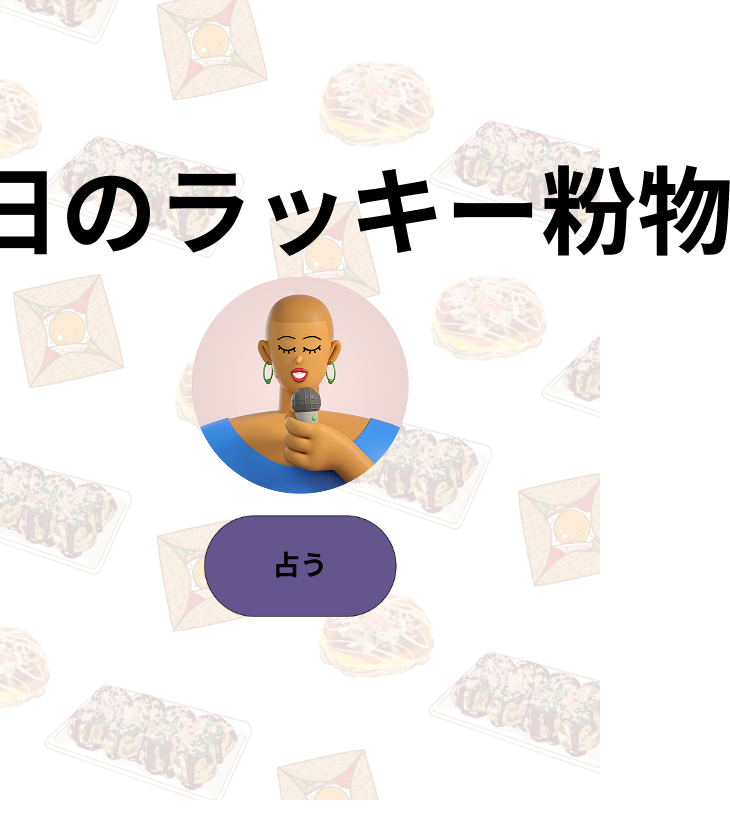
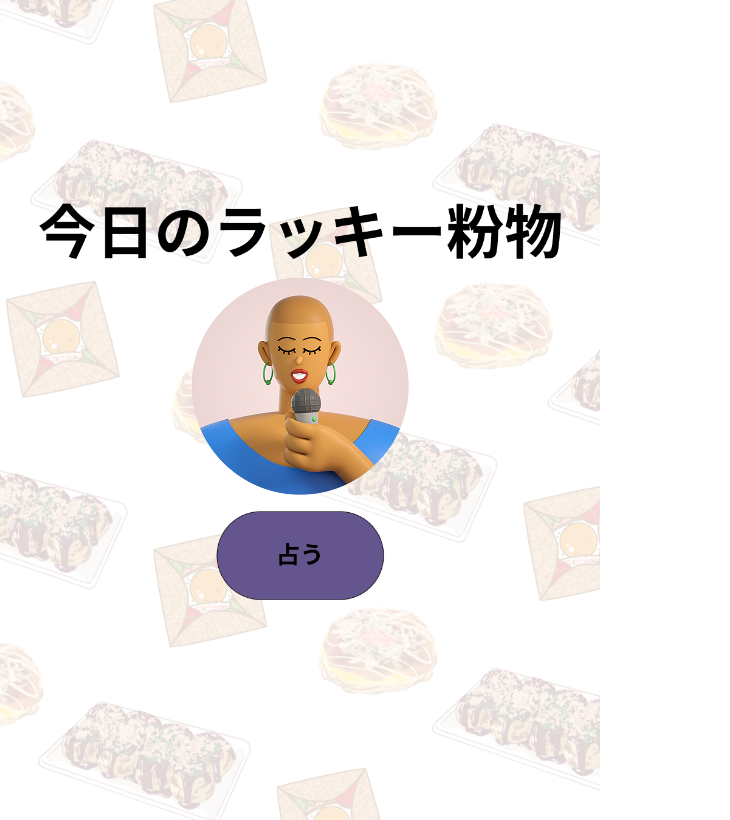
Before and after one commit to kc3hack/2025_14, a React (Create React App) app in the folder frontend/: page / in a window 600 px wide. Shown: the whole page, 730 px wide, since content can reach past the window. Built offline with nearby package versions, Linux system fonts and the light colour scheme; a web font is replaced by a local one.

Commit message:
占い画面をレスポンシブデザインに修正

```diff
--- a/frontend/src/lucky_powder/lucky_powder.css
+++ b/frontend/src/lucky_powder/lucky_powder.css
@@ -1,25 +1,35 @@
 /* lucky_powder.css */
+
+/* 全体のスタイル */
 .container {
   text-align: center;
   background: url('./material/background.png') no-repeat center center;
   background-size: cover;
-  height: 100vh;
+  min-height: 100vh;  /* 高さを100vhからmin-heightに変更 */
   display: flex;
   flex-direction: column;
   justify-content: center; /* 垂直方向の中央揃え */
   align-items: center; /* 水平方向の中央揃え */
+  padding: 20px;  /* 画面端に余白を追加 */
 }
 
+/* ロゴ画像のスタイル */
 .logo-image {
   display: flex;
   justify-content: center; /* 水平方向の中央揃え */
   margin-bottom: 20px; /* 要素間のスペースを追加 */
   background-color: transparent;
-  /*ボタンの縁を消し去るもの(以下の2つ)*/
-  outline: none;
-  border: none;
 }
 
+/* テキストイメージのスタイル */
+.text-image {
+  display: flex;
+  justify-content: center; /* 水平方向の中央揃え */
+  margin-bottom: 20px; /* 要素間のスペースを追加 */
+  background-color: transparent;
+}
+
+/* ボタンのスタイル */
 .Button {
   border: none;
   background: none;
@@ -33,3 +43,49 @@
   width: 100%; /* 必要に応じてサイズを調整 */
   height: auto;
 }
+
+/* モバイルデバイス向けのスタイル（画面幅が600px以下） */
+@media (max-width: 600px) {
+  .container {
+    padding: 10px;  /* スマホ用に少し余白を減らす */
+  }
+
+  .Button img {
+    width: 80%; /* ボタンの画像サイズを小さく */
+  }
+
+  .logo-image {
+    margin-bottom: 10px; /* ロゴ画像と他の要素間のスペースを調整 */
+  }
+
+  /* スマホ用にテキストイメージのサイズを調整 */
+  .text-image img {
+    width: 80%;  /* 画像サイズを80%に調整 */
+    height: auto; /* 高さを自動で調整 */
+  }
+
+  .text-image {
+    margin-bottom: 15px; /* テキストイメージと他の要素間のスペースを調整 */
+  }
+}
+
+/* タブレットサイズ（600px〜900px） */
+@media (min-width: 600px) and (max-width: 900px) {
+  .Button img {
+    width: 90%; /* タブレットではボタン画像を少し大きく */
+  }
+
+  .logo-image {
+    margin-bottom: 15px; /* ロゴ画像と他の要素間のスペースを調整 */
+  }
+
+  /* タブレット向けにテキストイメージのサイズ調整 */
+  .text-image img {
+    width: 90%; /* 画像サイズを90%に調整 */
+    height: auto;
+  }
+
+  .text-image {
+    margin-bottom: 18px; /* テキストイメージと他の要素間のスペースを調整 */
+  }
+}
--- a/frontend/src/lucky_powder/lucky_powder.js
+++ b/frontend/src/lucky_powder/lucky_powder.js
@@ -30,7 +30,7 @@ function AvatarImage() {
 
 function TextImage() {
   return (
-    <div className="logo-image">
+    <div className="text-image">
       <img src={text} alt="text" />
     </div>
   );
--- a/frontend/src/lucky_powder_judge/lucky_powder_judge.css
+++ b/frontend/src/lucky_powder_judge/lucky_powder_judge.css
@@ -1,169 +1,245 @@
-.background {
+/* backgroundの設定 */
+.background-a {
   background-image: url("./material/background.png");
-  background-size: cover;
-  /* 全体をカバー */
-  background-position: center;
-  /* 中央配置 */
-  width: 100vw;
-  /* ビューポート全幅 */
-  height: 100vh;
-  /* ビューポート全高 */
+  background-size: cover;  /* 全体をカバー */
+  background-position: center;  /* 中央配置 */
+  background-repeat: repeat-y;  /* 縦方向に繰り返し表示 */
 
+  width: 100vw;  /* ビューポート全幅 */
+  height: auto;  /* コンテンツの高さに合わせて調整 */
+  min-height: 100vh;  /* ビューポート全高を最小高さとして設定 */
 }
 
+/* グループ1の設定 */
 .group1 {
   display: flex;
   width: 100%;
   height: 100%;
-
   flex-direction: row;
   align-items: stretch;
-  /* 高さを統一 */
 }
 
+/* グループ2の設定 */
 .group2 {
   display: flex;
   flex-direction: row;
-
-  justify-content: flex-end; /* 横方向（右寄せ） */
-
-  position: relative;  /* 位置を相対的に指定 */
+  justify-content: flex-end;
+  position: relative;
   top: 10vh;
   right: 5vw;
-
-  gap:5vw;
+  gap: 5vw;
 }
 
+/* グループ1-1とグループ1-2の設定 */
 .group1-1,
 .group1-2 {
   display: flex;
   flex-direction: column;
-  /* 縦並び */
   width: 50%;
-  /* 親の幅の50% */
   height: 100%;
-  /* 親の高さと一致させる */
 }
 
-
+/* それぞれのグループの詳細な設定 */
 .group1-1 {
   align-items: flex-start;
-  /* 左寄せ */
   left: 5vw;
 }
 
 .group1-2 {
   align-items: flex-start;
-  /* 左寄せ */
 }
 
+/* テキストの設定 */
 .Text {
   display: flex;
   font-family: "Inter", sans-serif;
   font-weight: 400;
   font-size: 3vw;
-
   width: 100%;
   height: 30%;
   flex-shrink: 0;
 }
 
+/* 画像の設定 */
 .OutputImg {
   display: flex;
-  /* 親要素が縮小したときに縮む */
   width: 80%;
   background-size: contain;
   margin-right: auto;
-  /* 画像を左に寄せる */
 }
 
+/* 会話のボックス */
 .Conversation-box {
   display: flex;
   flex-direction: column;
-  /* 子要素を縦並びに */
-  justify-content: flex-start;  /* 上端に配置 */
+  justify-content: flex-start;
   align-items: center;
-  /* 左寄せ */
-
-  background-position: center;  /* 画像を中央に配置 */
-
+  background-position: center;
   background-image: url("./material/bubble.png");
   width: 35vw;
   height: calc(35vw / 2);
-  /* 縦横比2:1に設定 */
-
   background-repeat: no-repeat;
   background-size: contain;
-  /* 画像が枠を埋めるように拡大/縮小 */
-
-  margin-top: 7.5vh; /* 下にずらす */
+  margin-top: 7.5vh;
 }
 
+/* 会話のテキスト */
 .Conversation {
   font-size: 1.2vw;
   word-wrap: break-word;
   max-width: 30vw;
-
-  /* 左寄せ */
   margin-top: 0;
   padding-top: 2vw;
-  /* 左側に余白を追加 */
 }
 
+/* アバター画像の設定 */
 .Avatar {
   background-image: url("./material/avatar.png");
   display: flex;
   justify-content: center;
   align-items: center;
   flex-shrink: 0;
-
   width: 20vw;
   height: calc(20vw / 2);
   background-size: contain;
-
   background-repeat: no-repeat;
-  /* 画像の繰り返しを防ぐ */
 }
 
-.Img {
-  width: 624.889px;
-  height: 417.894px;
-  flex-shrink: 0;
-  aspect-ratio: 624.89/417.89;
-
-  position: relative;
-  left: 100px;
-  top: 100px;
-}
-
-.To-homescreen-icon,
-.To-registering-picturebook-icon {
+/* アイコンのボタン設定 */
+.To-homescreen-icon {
   background-repeat: no-repeat;
-  /* 画像の繰り返しを防ぐ */
   background-position: center;
-  /* 背景画像を中央に配置 */
-
   display: flex;
   justify-content: center;
   align-items: center;
-
   padding: var(--sds-size-space-300);
   gap: var(--sds-size-space-200);
-
   width: 20vw;
   height: 15vh;
-
   border-radius: 20px;
-  /* 角を大きく丸くする */
 }
 
 .To-homescreen-icon {
   background-size: contain;
   background-color: transparent;
-  /* 背景色を透明に */
   background-image: url("./material/home_button.png");
   outline: none;
   border: none;
   width: 30vw;
   height: 20vh;
 }
+
+/* レスポンシブデザイン（モバイル、タブレット、PCのサイズ別） */
+
+/* スマートフォン向け (max-width: 600px) */
+@media (max-width: 600px) {
+  .group1 {
+    flex-direction: column;
+    height: auto;
+  }
+
+  .group1-1,
+  .group1-2 {
+    width: 100%; /* 幅を100%に */
+  }
+
+  .Text {
+    font-size: 6vw; /* フォントサイズを画面幅に応じて調整 */
+  }
+
+  .OutputImg {
+    width: 90%; /* 画像サイズを調整 */
+  }
+
+  .Conversation-box {
+    width: 80vw;
+    height: calc(80vw / 2); /* 高さを縦横比に基づいて調整 */
+  }
+
+  .Avatar {
+    width: 40vw;
+    height: calc(40vw / 2);
+  }
+
+  .To-homescreen-icon {
+    width: 50vw; /* アイコンボタンの幅を広げる */
+    height: 15vh;
+    margin-top: -25vh; /* 上に移動（元の位置から少し上に） */
+  }
+
+  .Conversation {
+    font-size: 4vw; /* 会話のフォントサイズを大きく */
+  }
+}
+
+/* タブレット向け (600px〜900px) */
+@media (min-width: 600px) and (max-width: 900px) {
+  .group1 {
+    flex-direction: row;
+    justify-content: space-between;
+  }
+
+  .group1-1,
+  .group1-2 {
+    width: 45%;
+  }
+
+  .Text {
+    font-size: 4vw;
+  }
+
+  .OutputImg {
+    width: 85%;
+  }
+
+  .Conversation-box {
+    width: 70vw;
+    height: calc(70vw / 2);
+  }
+
+  .Avatar {
+    width: 30vw;
+    height: calc(30vw / 2);
+  }
+
+  .To-homescreen-icon {
+    width: 25vw;
+    height: 18vh;
+  }
+}
+
+/* PC向け (min-width: 900px) */
+@media (min-width: 900px) {
+  .group1 {
+    flex-direction: row;
+    justify-content: space-between;
+  }
+
+  .group1-1,
+  .group1-2 {
+    width: 50%;
+  }
+
+  .Text {
+    font-size: 3vw;
+  }
+
+  .OutputImg {
+    width: 80%;
+  }
+
+  .Conversation-box {
+    width: 35vw;
+    height: calc(35vw / 2);
+  }
+
+  .Avatar {
+    width: 20vw;
+    height: calc(20vw / 2);
+  }
+
+  .To-homescreen-icon {
+    width: 20vw;
+    height: 15vh;
+  }
+}
--- a/frontend/src/lucky_powder_judge/lucky_powder_judge.js
+++ b/frontend/src/lucky_powder_judge/lucky_powder_judge.js
@@ -37,7 +37,7 @@ function LuckyPowderJudge() {
 
     return (
         <>
-            <div className="background">
+            <div className="background-a">
                 <div className="group1">
                     <div className="group1-1">
                         <div className="Text">
```
